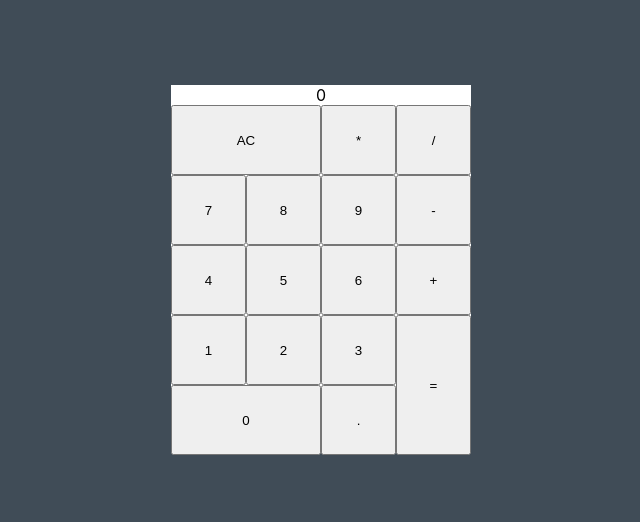
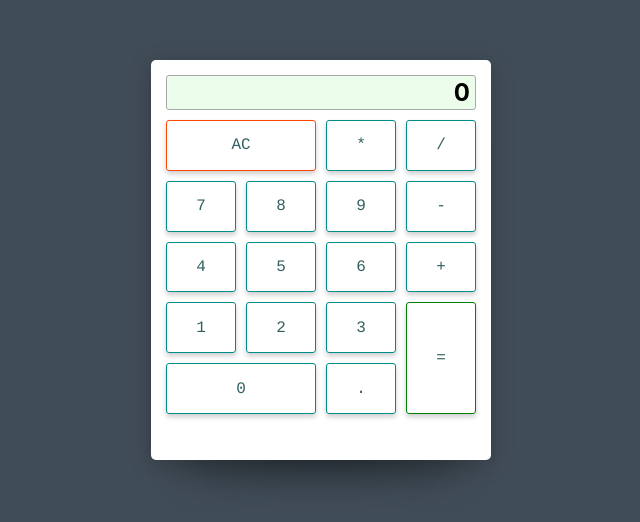
Before and after one commit to JohelPires/sb-calc, a React (Create React App) app: page / in a window 1280 px wide. Shown: the part 140-662 px from the top of the page, without its empty margins (319-959 px from the left). Built offline with nearby package versions, Linux system fonts and the light colour scheme.

Commit message:
styles completed

```diff
--- a/src/App.css
+++ b/src/App.css
@@ -1,4 +1,4 @@
-
+@import url('https://fonts.googleapis.com/css2?family=Cousine&display=swap');
 
 .App {
   text-align: center;
@@ -10,28 +10,63 @@
 }
 
 .calc {
-  height: 350px;
-  width: 300px;
+  height: 380px;
+  width: 320px;
   background-color: white;
+  padding: 10px;
+  border-radius: 5px;
+  box-shadow: 0 5px 25px rgba(0,0,0,0.2),
+  0 50px 35px -35px rgba(0,0,0,0.25),
+  0 90px 55px -95px rgba(0,0,0,0.3);
 }
 
 .btn-container {
   display: grid;
-  height: 100%;
+  height: 80%;
   grid-template-columns: repeat(4, 1fr);
   grid-template-rows: repeat(5, 1fr);
 }
 
 .display {
-  grid-column: 1 / 5;
+  text-align: right;
+  margin: 5px;
+  border: 1px solid rgb(168, 168, 168);
+  background-color: rgba(192, 248, 190, 0.3);
+  border-radius: 3px;
+}
+
+.display > h2 {
+  margin: 2px 5px;
+}
+
+
+button {
+  font-family: 'Cousine', Courier, monospace;
+  color: rgb(51, 95, 95);
+  border: 1px solid darkcyan;
+  background-color: transparent;
+  margin: 5px;
+  border-radius: 3px;
+  font-size: 1rem;
+  cursor: pointer;
+  box-shadow: 0 3px 5px rgba(10, 10, 10, 0.2);
+}
+button:active {
+  /* margin-left: 1px 1px 0; */
+  box-shadow: 0 1px 2px rgba(10, 10, 10, 0.1);
+  transform: scale(0.95);
+  /* outline: 1px solid black; */
+  /* background-image: linear-gradient(to top, #f4f5f5, #dfdddd); */
 }
 #clear {
   grid-column: 1 / 3;
+  border-color: orangered;
 }
 #zero{
   grid-column: 1 / 3;
 }
 #equals{
+  border-color: green;
   grid-row: 4 / 6;
   grid-column: 4 / 5;
 }
--- a/src/components/Calc.js
+++ b/src/components/Calc.js
@@ -31,7 +31,7 @@ function Calc() {
         {formula}
       </div>
       <div id='display' className='display'>
-        {display}
+        <h2>{display}</h2>
       </div>
       <div className='btn-container'>
         <button onClick={(e) => handleClick(e)} id='clear'>
--- a/src/index.css
+++ b/src/index.css
@@ -1,6 +1,7 @@
+@import url('https://fonts.googleapis.com/css2?family=Cousine&display=swap');
 body {
   margin: 0;
-  font-family: -apple-system, BlinkMacSystemFont, 'Segoe UI', 'Roboto', 'Oxygen',
+  font-family: -apple-system, 'Cousine', 'Segoe UI', 'Roboto', 'Oxygen',
     'Ubuntu', 'Cantarell', 'Fira Sans', 'Droid Sans', 'Helvetica Neue',
     sans-serif;
   -webkit-font-smoothing: antialiased;
```
